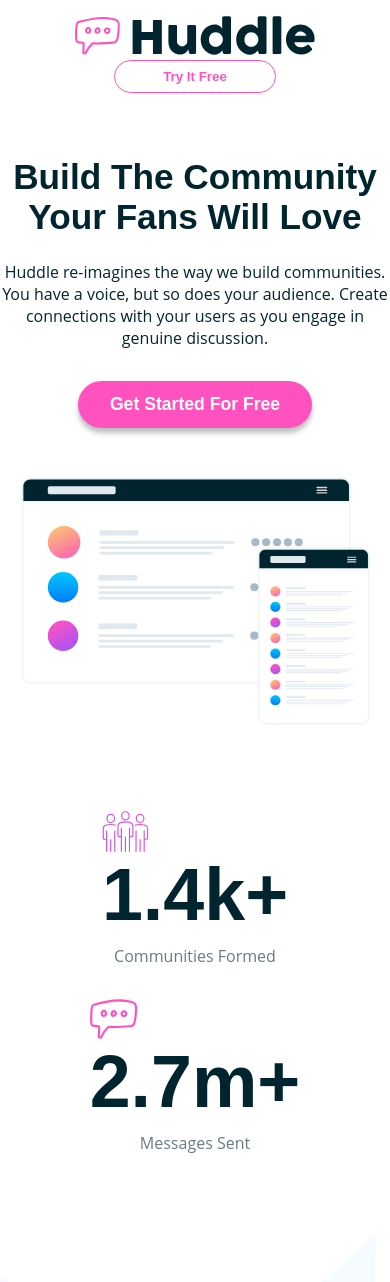
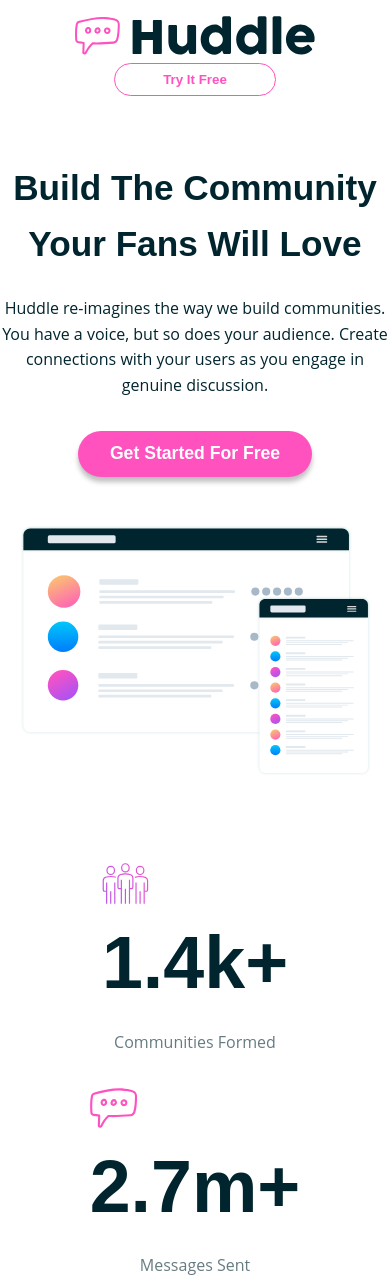
Before and after one commit to ahmedabdelsamee2002/responsive, a plain HTML site: page index.html in a window 390 px wide. Shown: the top 1282 px of the page. Drawn offline with Linux system fonts and the light colour scheme.

Commit message:
style1.css

```diff
--- a/style1.css
+++ b/style1.css
@@ -9,6 +9,7 @@ body {
   font-size: 1.125rem;
   font-family: "Open Sans", sans-serif;
   color: hsl(192, 100%, 9%);
+  line-height: 1.6;
 }
 
 /* Typography */
@@ -23,7 +24,7 @@ nav {
   justify-content: space-between;
   align-items: center;
   padding: 3rem 5rem;
-  flex-wrap: wrap; /* Added for better small screen handling */
+  flex-wrap: wrap; /* Added for wrapping items on smaller screens */
 }
 
 nav button {
@@ -75,8 +76,8 @@ header {
 
 .intro img {
   margin: 5rem auto;
-  max-width: 100%; /* Ensures image doesn't overflow */
-  height: auto; /* Keeps the aspect ratio intact */
+  max-width: 100%; /* Ensures the image scales */
+  height: auto; /* Maintains aspect ratio */
 }
 
 .count {
@@ -84,7 +85,7 @@ header {
   display: flex;
   justify-content: space-between;
   align-items: center;
-  flex-wrap: wrap; /* Added to handle smaller screen widths */
+  flex-wrap: wrap; /* Added to prevent overflow */
 }
 
 .count img {
@@ -131,7 +132,7 @@ header {
 
 .column__text img {
   max-width: 100%;
-  height: auto; /* Maintains image aspect ratio */
+  height: auto; /* Keep image aspect ratio */
 }
 
 .first img,
@@ -166,7 +167,7 @@ header {
   color: white;
   display: flex;
   justify-content: space-between;
-  flex-wrap: wrap; /* Better wrapping for smaller screens */
+  flex-wrap: wrap;
 }
 
 .about,
@@ -257,7 +258,6 @@ header {
   .count {
     flex-direction: column;
     align-items: center;
-    text-align: center;
   }
 
   .column__text {
@@ -265,7 +265,7 @@ header {
     padding: 3rem;
   }
 
-  .intro img {
+.intro img {
     margin: 3rem auto;
     width: 90%;
   }
```
